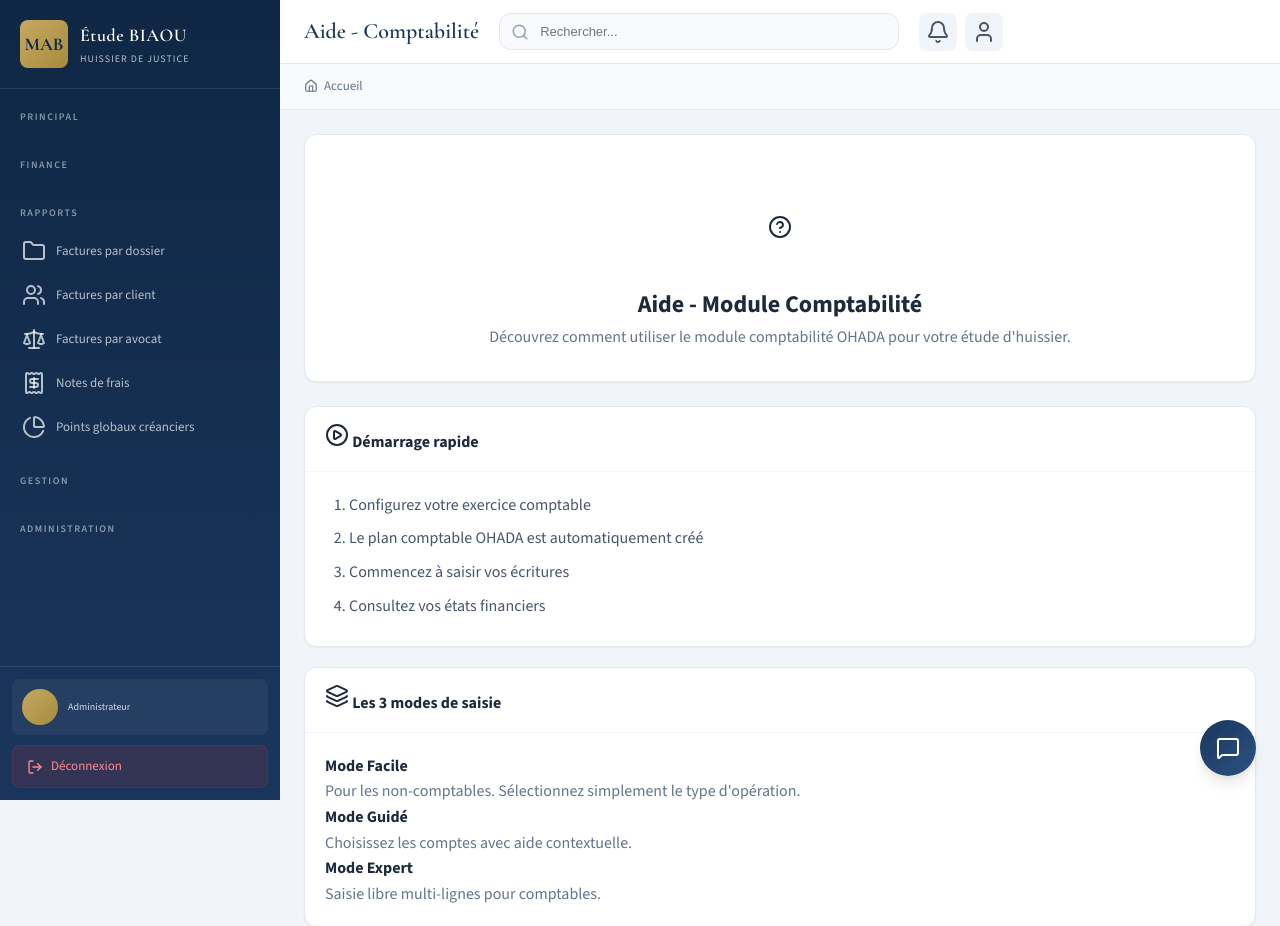
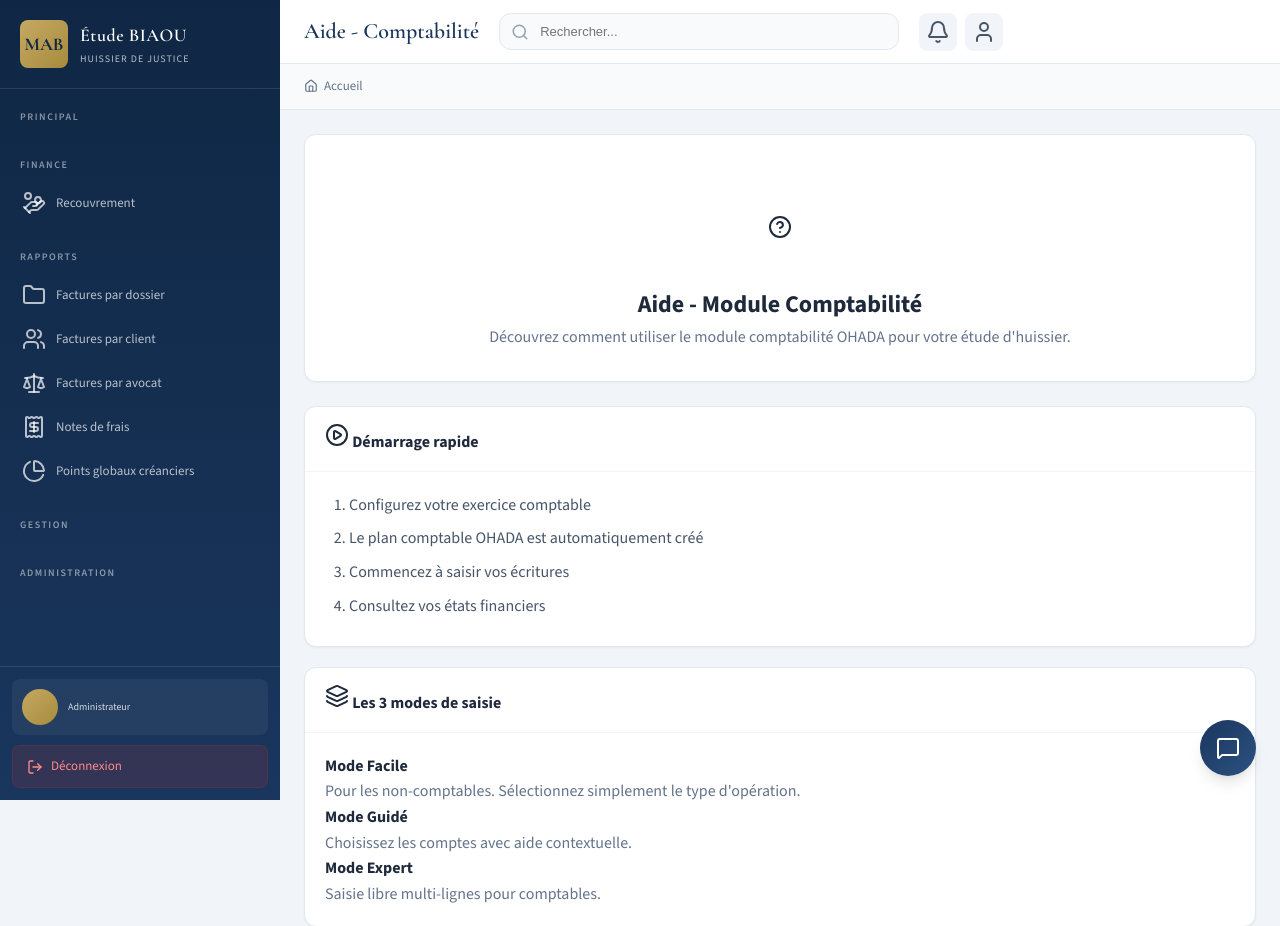
Before and after one commit to Arnaud-Biaou/gestion-etude-huissier, a Django app: page /comptabilite/aide/ in a window 1280 px wide. Shown: the top 926 px of the page. Run offline with Django 5.2, Linux system fonts and the light colour scheme.

Commit message:
Recouvrement - Lien navigation + finalisation module
Ajout du lien vers le dashboard Recouvrement dans la section Finance
du menu de navigation principal (base.html)

```diff
--- a/django_app/templates/base.html
+++ b/django_app/templates/base.html
@@ -51,6 +51,10 @@
                         </a>
                         {% endif %}
                     {% endfor %}
+                    <a href="{% url 'recouvrement:dashboard_recouvrement' %}" class="nav-item {% if active_module == 'recouvrement' %}active{% endif %}">
+                        <i data-lucide="hand-coins"></i>
+                        Recouvrement
+                    </a>
                 </div>
 
                 <!-- Rapports -->
```
